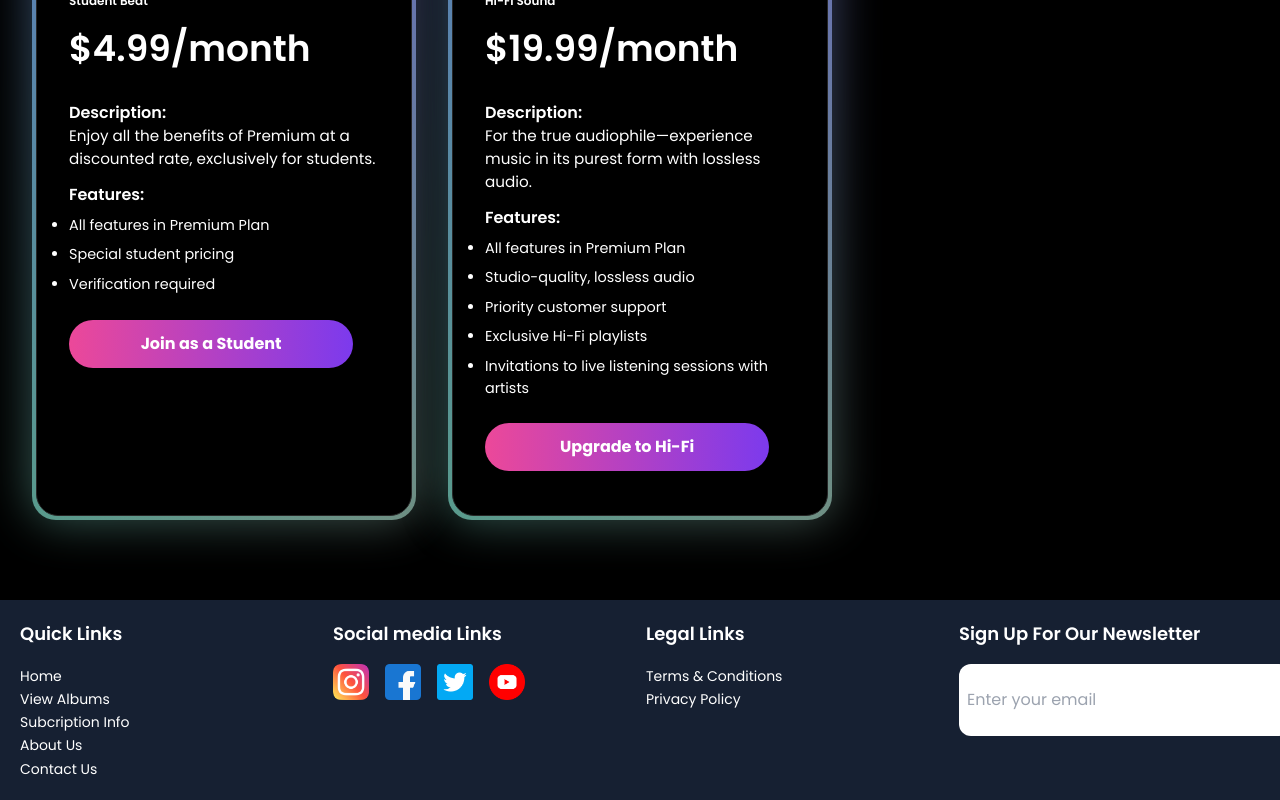
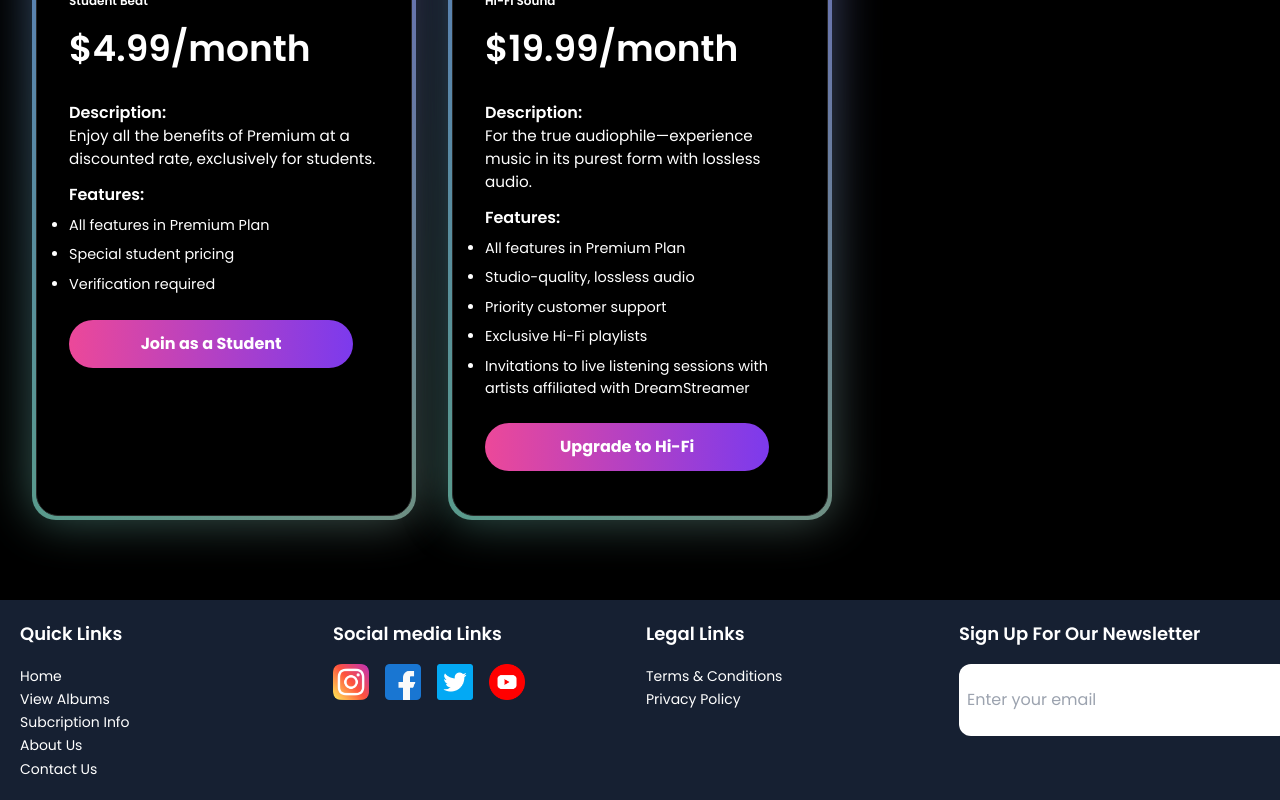
Before and after one commit to Pradikshan/aws-frontend, a React (Vite) app: page /pricing in a window 1280 px wide. Shown: the part 1077-1877 px from the top of the page. Built offline with nearby package versions, Linux system fonts and the light colour scheme.

Commit message:
Added feature text for Hi-Fi plan

```diff
--- a/src/views/Pricing.jsx
+++ b/src/views/Pricing.jsx
@@ -78,7 +78,7 @@ const Pricing = () => {
         "Studio-quality, lossless audio",
         "Priority customer support",
         "Exclusive Hi-Fi playlists",
-        "Invitations to live listening sessions with artists",
+        "Invitations to live listening sessions with artists affiliated with DreamStreamer",
       ],
       cta: "Upgrade to Hi-Fi",
     },
```
